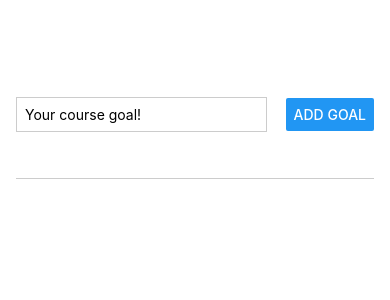
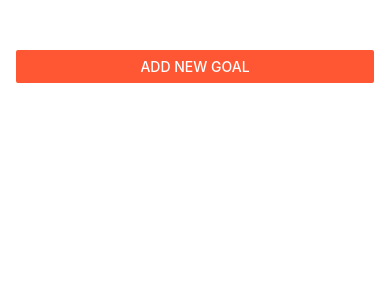
Before and after one commit to Code4Blessings/Goals-App, a React Native app: screen / in a window 390 px wide. Shown: the top 300 px of the page. Built offline with nearby package versions, Linux system fonts and the light colour scheme.

Commit message:
Added a buttton and a modal to the app

```diff
--- a/App.js
+++ b/App.js
@@ -1,14 +1,17 @@
 import { useState } from 'react';
-import { StyleSheet, View, FlatList } from 'react-native';
+import { StyleSheet, View, FlatList, Button } from 'react-native';
 //FlatList is better for long lists, ScrollView is better for short lists. FlatList only renders the items that are visible on the screen, ScrollView renders all items at once. Also does not require mapping over the array of items, just pass the array as a prop.
 
 import GoalItem from './components/GoalItem';
 import GoalInput from './components/GoalInput';
 
 export default function App() {
+  const [modalIsVisible, setModalIsVisible] = useState(false);
   const [courseGoals, setCourseGoals] = useState([]);
 
-
+  function startAddGoalHandler() {
+    setModalIsVisible(true);
+  }
 
   function addGoalHandler(enteredGoalText) {
     setCourseGoals((currentCourseGoals) => [
@@ -18,13 +21,28 @@ export default function App() {
     ]);
   };
 
+  function deleteGoalHandler(id) {
+    setCourseGoals(currentCourseGoals => {
+      return currentCourseGoals.filter((goal) => goal.id !== id);
+    });
+  };
+
   return (
     <View style={styles.appContainer}>
-      <GoalInput addGoal={addGoalHandler}/>
+      <Button
+        title='Add New Goal'
+        color='#FF5733'
+        onPress={startAddGoalHandler} />
+      <GoalInput
+        visible={modalIsVisible}
+        addGoal={addGoalHandler}/>
       <View style={styles.goalsContainer}>
         <FlatList data={courseGoals} renderItem={(itemData) => {
           return (
-           <GoalItem text={itemData.item.text} />
+           <GoalItem
+           text={itemData.item.text}
+           id={itemData.item.id}
+           onDeleteItem={deleteGoalHandler} />
           );
         }}/>
       </View>
--- a/components/GoalInput.js
+++ b/components/GoalInput.js
@@ -1,5 +1,5 @@
 import React, { useState } from 'react';
-import { View, TextInput, Button, StyleSheet } from 'react-native';
+import { View, TextInput, Button, StyleSheet, Modal } from 'react-native';
 
 const GoalInput = (props) => {
   const [enteredGoalText, setEnteredGoalText] = useState('');
@@ -14,33 +14,50 @@ const GoalInput = (props) => {
   };
 
     return (
+      <Modal visible={props.visible} animationType='slide' >
         <View style={styles.inputContainer}>
           <TextInput
             style={styles.textInput} placeholder='Your course goal!'
             onChangeText={goalInputHandler}
             value={enteredGoalText}/>
-        <Button title='Add Goal' onPress={addGoalHandler}/>
+            <View style={styles.buttonContainer}>
+              <View style={styles.button}>
+                <Button title='Add Goal' color='#FF5733' onPress={addGoalHandler}/>
               </View>
+              <View style={styles.button}>
+                <Button title='Cancel' color='#FF5733' />
+              </View>
+            </View>
+
+      </View>
+    </Modal>
     );
 };
 
 const styles = StyleSheet.create({
   inputContainer: {
     flex: 1,
-    flexDirection: 'row',
-    justifyContent: 'space-between',
+    justifyContent: 'center',
     alignItems: 'center',
     marginBottom: 24,
     borderBottomWidth: 1,
-    borderBottomColor: '#ccc',
+    padding: 25,
+    borderBottomColor: '#373231',
   },
   textInput: {
-    width: '70%',
-    borderColor: '#ccc',
+    width: '100%',
+    borderColor: '#373231',
     borderWidth: 1,
     padding: 8,
-    marginRight: 8,
   },
+  buttonContainer: {
+    flexDirection: 'row',
+    marginTop: 16,
+  },
+  button: {
+    width: 100,
+    marginHorizontal: 8,
+  }
 });
 
 export default GoalInput;
--- a/components/GoalItem.js
+++ b/components/GoalItem.js
@@ -1,11 +1,19 @@
 import React from 'react';
-import { View, Text, StyleSheet } from 'react-native';
+import { View, Text, StyleSheet, Pressable } from 'react-native';
+
+
 
 const GoalItem = (props) => {
     return (
+
         <View style={styles.goalItem}>
-            <Text style={styles.goalText}>{props.text}</Text>
-      </View>
+            <Pressable
+              android_ripple={{color: '#ddd'}}
+              onPress={props.onDeleteItem.bind(this, props.id)}
+              style={({pressed}) => pressed && styles.pressedItem}>
+               <Text style={styles.goalText}>{props.text}</Text>
+            </Pressable>
+        </View>
     );
 };
 
@@ -13,11 +21,14 @@ const styles = StyleSheet.create({
     goalItem: {
         margin: 8,
         borderRadius: 10,
-        backgroundColor: '#5e0acc',
-        padding: 8,
+        backgroundColor: '#FF5733',
+      },
+      pressedItem: {
+        opacity: 0.5
       },
       goalText: {
         color: 'white',
+        padding: 8
       }
 });
 
```
Also changed, not shown: 1 other file (tests, documents, lock files or other folders). Lines whose indentation alone changed are shown as unchanged.
